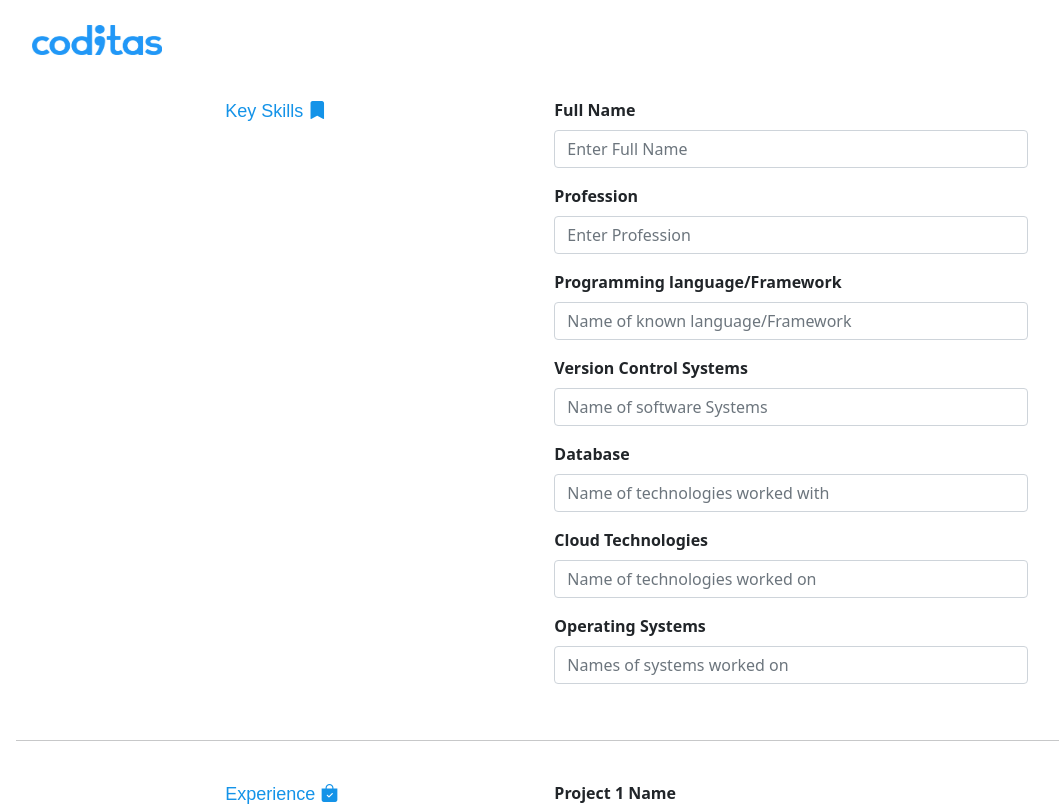
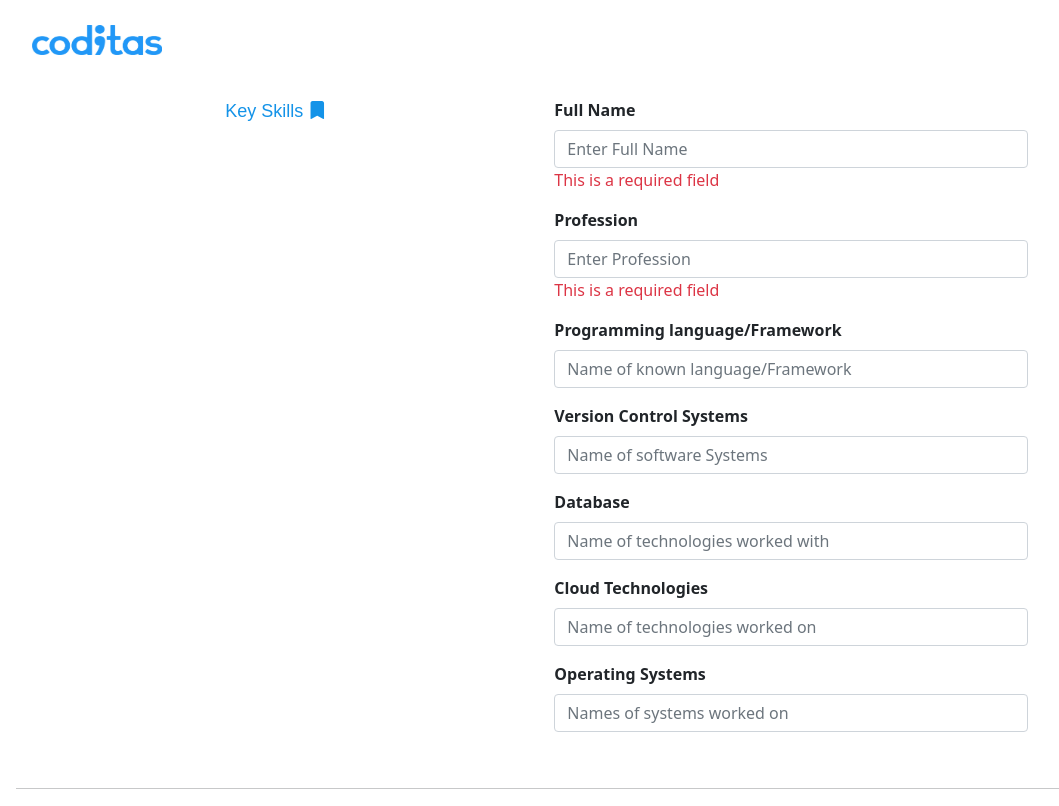
Before and after one commit to Kriti-coditas/Coditas-Form-template, an Angular app: page /employeeForm in a window 1280 px wide. Shown: the top 806 px of the page, without its empty margins (8-1067 px from the left). Built offline with nearby package versions, Linux system fonts and the light colour scheme.

Commit message:
Improvement: Added proper Error Message

```diff
--- a/src/app/form-template/form-template.component.html
+++ b/src/app/form-template/form-template.component.html
@@ -35,10 +35,9 @@
                             <input type="text" class="form-control" id="fullName" placeholder="Enter Full Name"
                                 autocomplete="off" [(ngModel)]="candidateName" formControlName="fullName">
                         </div>
-                    </div>
-                    <div class="text-danger col-lg-6"
-                        *ngIf="profileForm.get('fullName')?.errors?.['dirty'] || profileForm.get('fullName')?.errors?.['touched']">
-                        <div *ngIf="profileForm.get('fullName')?.errors?.['required']">This is a required field
+                        <div class="text-danger col-lg-6" *ngIf="profileForm.dirty || profileForm.untouched">
+                            <div *ngIf="profileForm.get('fullName')?.errors?.['required']">This is a required field
+                            </div>
                         </div>
                     </div>
                     <div class="form-group hideNameAndProfession">
@@ -46,6 +45,10 @@
                         <div class="col-sm-10">
                             <input type="text" class="form-control" id="profession" placeholder="Enter Profession"
                                 autocomplete="off" [(ngModel)]="candidateDesignation" formControlName="profession">
+                        </div>
+                        <div class="text-danger col-lg-6" *ngIf="profileForm.dirty || profileForm.untouched">
+                            <div *ngIf="profileForm.get('profession')?.errors?.['required']">This is a required field
+                            </div>
                         </div>
                     </div>
                     <div class="form-group">
@@ -211,12 +214,14 @@
                                 formControlName="profileSummary" minlength=20 maxlength=500 rows="6" cols="10"
                                 [(ngModel)]="profileSummaryInPara" (keyup)="checkRequiredFields()"></textarea>
                         </div>
+
                     </div>
                 </div>
             </div>
             <div class="form-group offset-lg-5 col-lg-7">
                 <div class="btn">
-                    <button type="submit" class="btn btn-primary" [disabled]="printBtnDisabled" (click)="onPrint()">Print</button>
+                    <button type="submit" class="btn btn-primary" [disabled]="printBtnDisabled"
+                        (click)="onPrint()">Print</button>
                 </div>
                 <div class="btn offset-1">
                     <button type="reset" class="btn btn-primary" (click)="onReset()">Reset</button>
```
